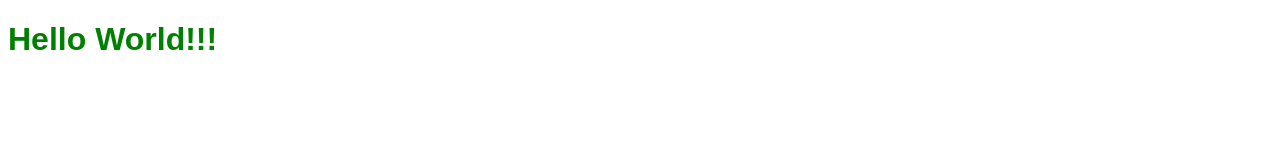
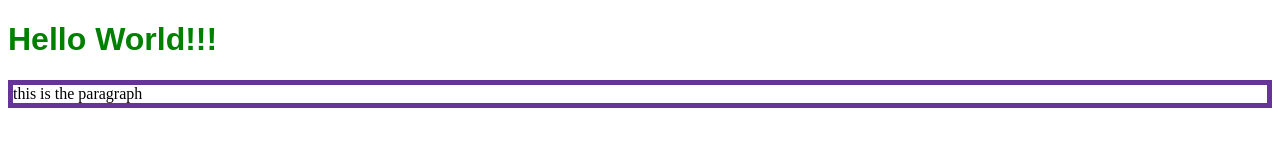
Before and after one commit to mlp101316/silver-meme, a plain HTML site: page index.html in a window 1280 px wide. Drawn offline with Linux system fonts and the light colour scheme.

Commit message:
added a new element

```diff
--- a/index.html
+++ b/index.html
@@ -9,5 +9,6 @@
 </head>
 <body>
     <h1>Hello World!!!</h1>
+    <p>this is the paragraph</p>
 </body>
 </html>
--- a/style.css
+++ b/style.css
@@ -2,3 +2,7 @@ h1 {
     color: green;
     font-family: fantasy;
 }
+p {
+    border: rebeccapurple solid 5px
+    ;
+}
```
